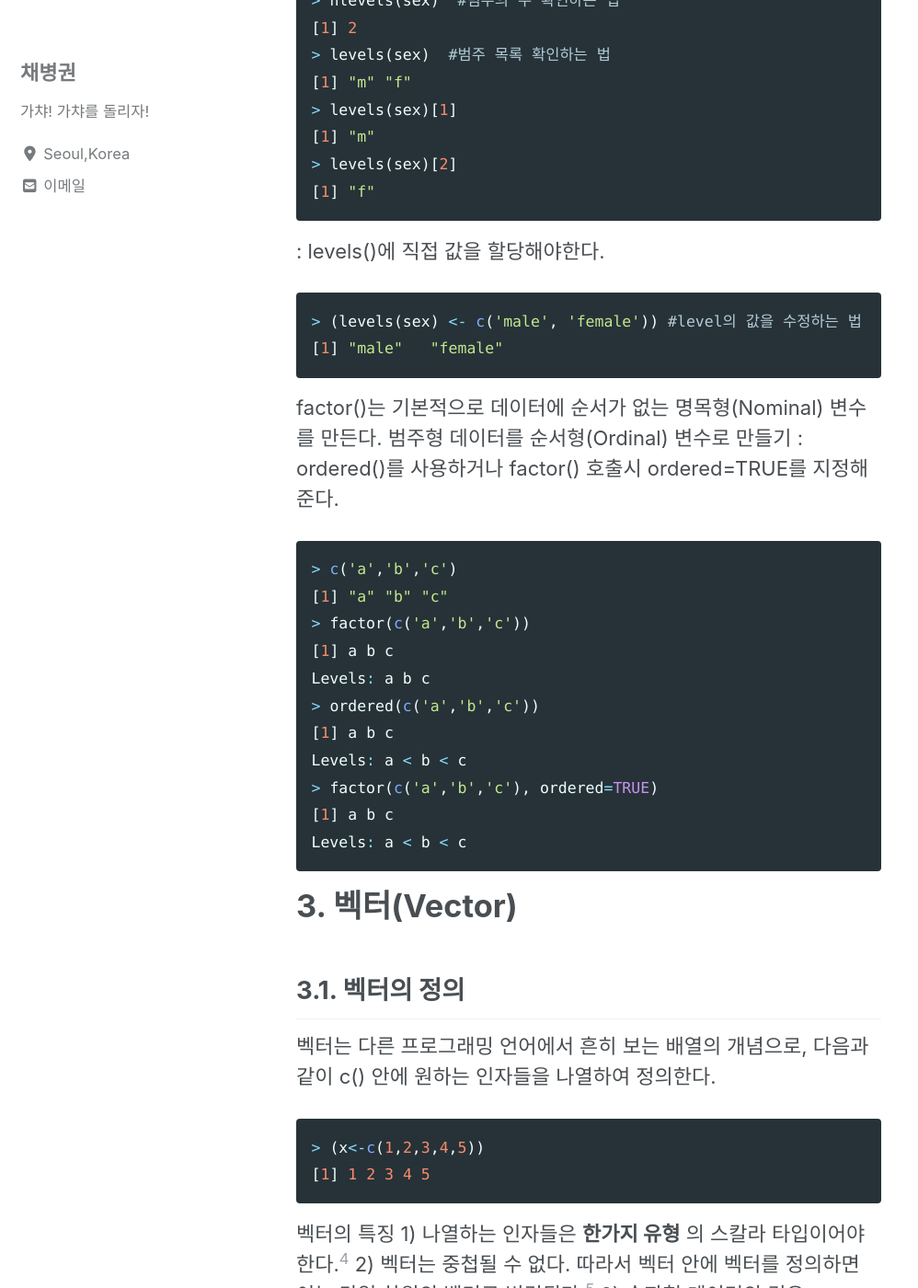
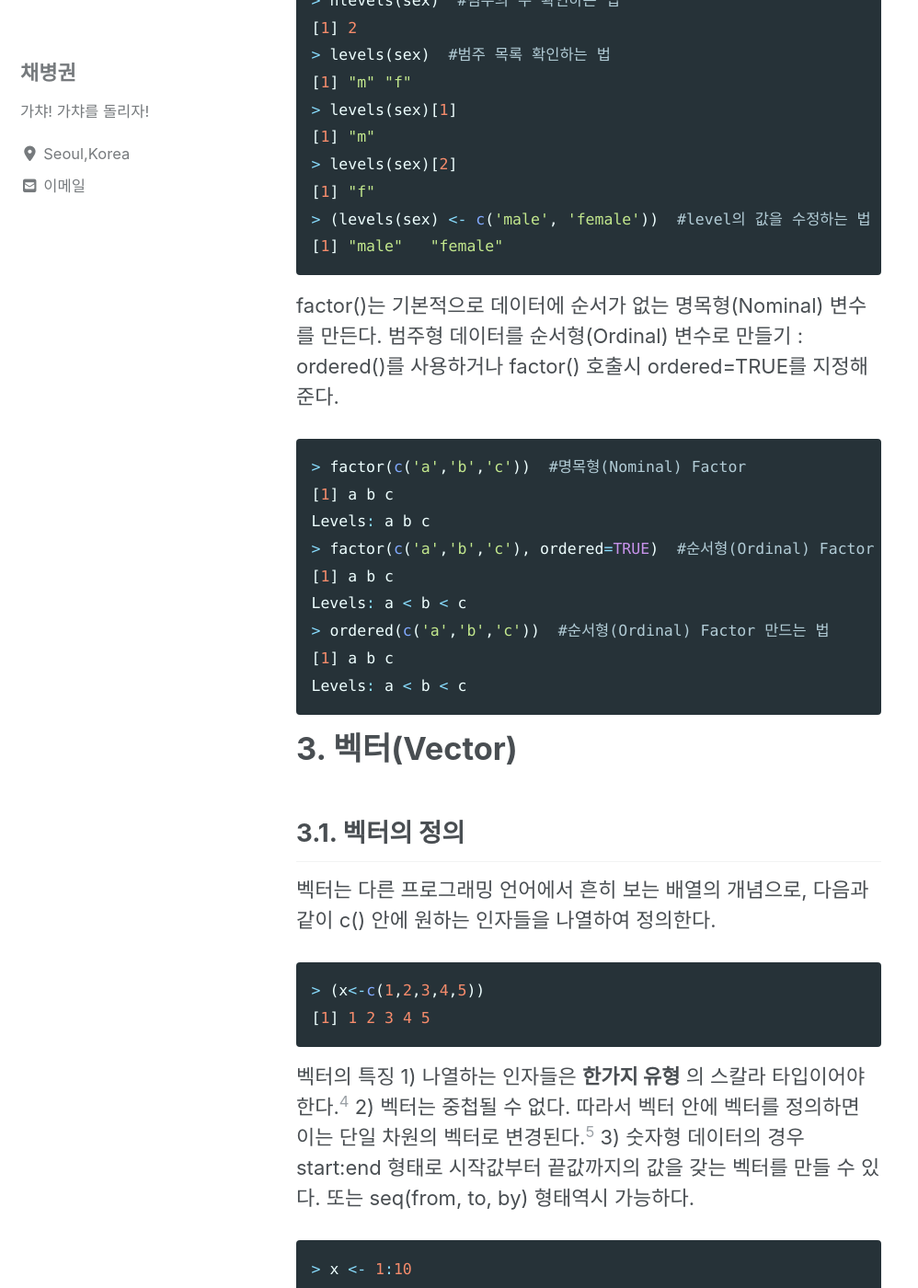
Before and after one commit to ByeongGwonChae/mynotebook, a Jekyll site: the page built from _posts/2020-01-01-R-first-note.md, in a window 1280 px wide and 1400 px high, scrolled down 2590 px. Shown: the whole window at 92% size, without its empty margins (0-998 px from the left). Built offline with Jekyll 4.4.1, drawn with Linux system fonts in a browser that asks for light colours; cached includes are drawn as plain includes; nearby versions of some CDN libraries.

Commit message:
Update 2020-01-01-R-first-note.md

```diff
--- a/_posts/2020-01-01-R-first-note.md
+++ b/_posts/2020-01-01-R-first-note.md
@@ -63,24 +63,19 @@ Levels: m f
 [1] "m"
 > levels(sex)[2]
 [1] "f"
-~~~
- : levels()에 직접 값을 할당해야한다.
-~~~ R
-> (levels(sex) <- c('male', 'female')) #level의 값을 수정하는 법
+> (levels(sex) <- c('male', 'female'))  #level의 값을 수정하는 법
 [1] "male"   "female"
 ~~~
 factor()는 기본적으로 데이터에 순서가 없는 명목형(Nominal) 변수를 만든다.
 범주형 데이터를 순서형(Ordinal) 변수로 만들기 : ordered()를 사용하거나 factor() 호출시 ordered=TRUE를 지정해준다.
-  ~~~ R
-> c('a','b','c')
-[1] "a" "b" "c"
-> factor(c('a','b','c'))
+~~~ R
+> factor(c('a','b','c'))  #명목형(Nominal) Factor
 [1] a b c
 Levels: a b c
-> ordered(c('a','b','c'))
+> factor(c('a','b','c'), ordered=TRUE)  #순서형(Ordinal) Factor 만드는 법
 [1] a b c
 Levels: a < b < c
-> factor(c('a','b','c'), ordered=TRUE)
+> ordered(c('a','b','c'))  #순서형(Ordinal) Factor 만드는 법
 [1] a b c
 Levels: a < b < c
 ~~~
```
